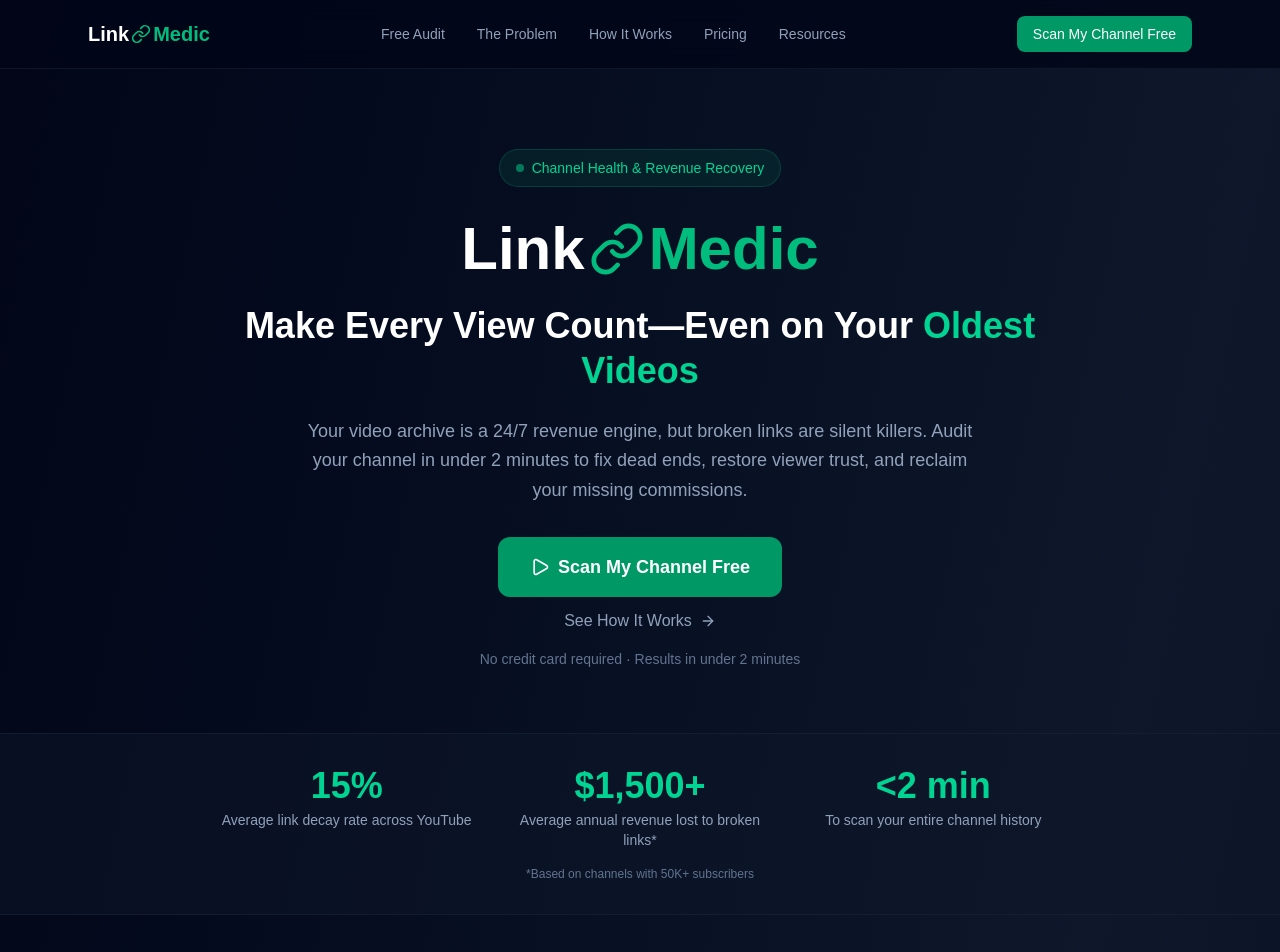
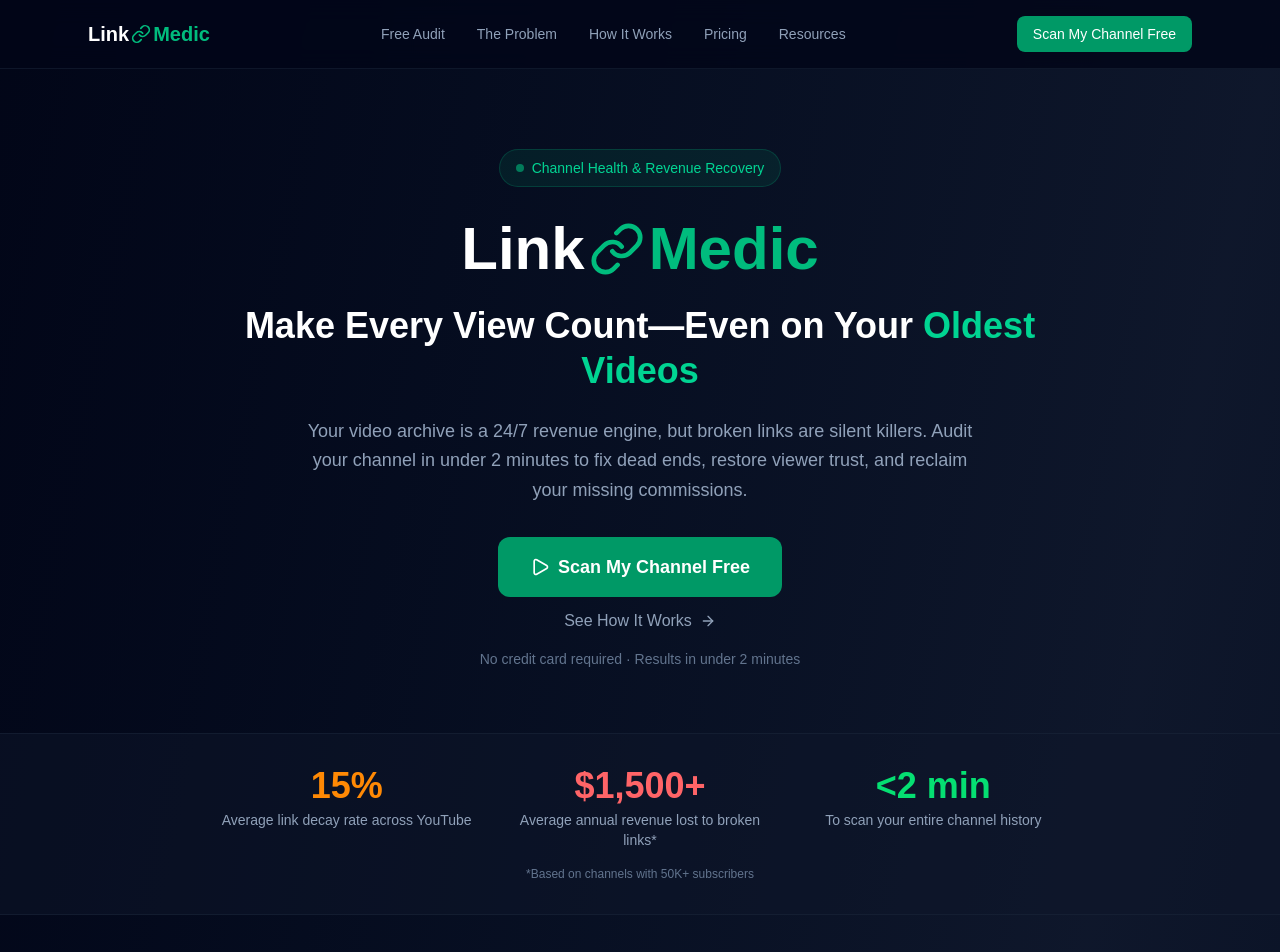
Before and after one commit to talisaineskye-lang/LinkMedic, a Next.js app: page / in a window 1280 px wide. Shown: the top 952 px of the page. Built offline with nearby package versions, Linux system fonts and the light colour scheme; no server answers.

Commit message:
Modified colors on landing page

```diff
--- a/src/app/page.tsx
+++ b/src/app/page.tsx
@@ -93,15 +93,15 @@ export default async function Home() {
         <div className="max-w-4xl mx-auto px-6">
           <div className="grid grid-cols-3 gap-8 text-center">
             <div>
-              <div className="text-2xl md:text-4xl font-bold text-emerald-400 mb-1">15%</div>
+              <div className="text-2xl md:text-4xl font-bold text-orange-400 mb-1">15%</div>
               <div className="text-sm text-slate-400">Average link decay rate across YouTube</div>
             </div>
             <div>
-              <div className="text-2xl md:text-4xl font-bold text-emerald-400 mb-1">$1,500+</div>
+              <div className="text-2xl md:text-4xl font-bold text-red-400 mb-1">$1,500+</div>
               <div className="text-sm text-slate-400">Average annual revenue lost to broken links*</div>
             </div>
             <div>
-              <div className="text-2xl md:text-4xl font-bold text-emerald-400 mb-1">&lt;2 min</div>
+              <div className="text-2xl md:text-4xl font-bold text-green-400 mb-1">&lt;2 min</div>
               <div className="text-sm text-slate-400">To scan your entire channel history</div>
             </div>
           </div>
```
